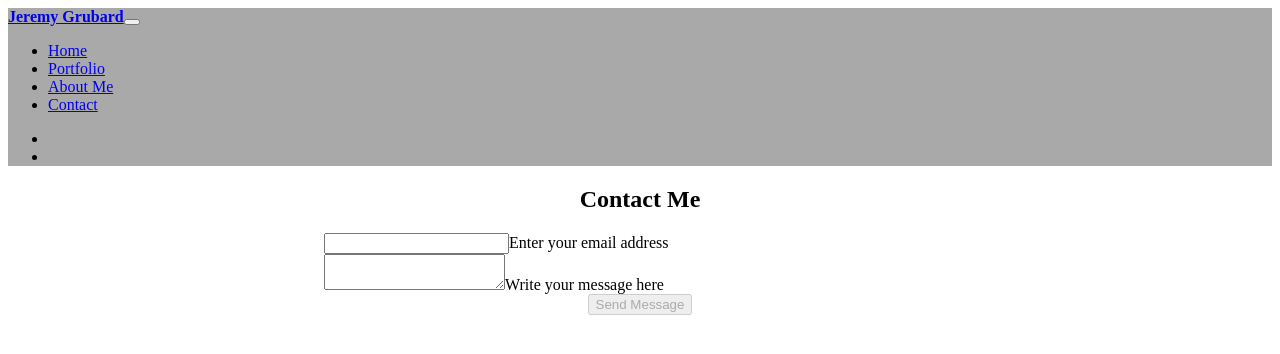
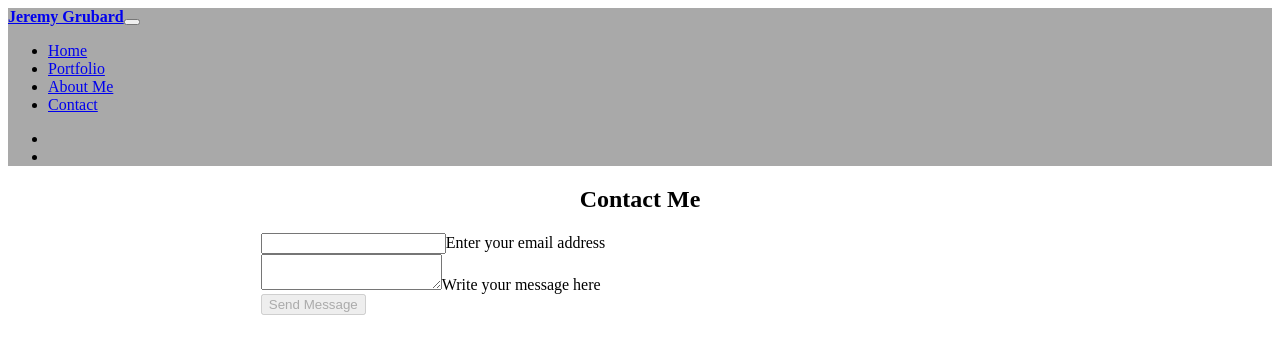
Before and after one commit to jgrubard/jg-website, a React app: page /#/contact in a window 1280 px wide. Shown: the top 354 px of the page. Built offline with nearby package versions, Linux system fonts and the light colour scheme; the HTML template or start-up script is replaced by a standard one.

Commit message:
email and videos working

```diff
--- a/client/src/components/Contact.js
+++ b/client/src/components/Contact.js
@@ -9,7 +9,9 @@ class Contact extends Component {
     this.state = {
       email: '',
       message: '',
-      sent: false
+      sent: false,
+      // sent: true,
+      validEmail: true
     }
     this.sendEmail = this.sendEmail.bind(this);
     this.onChange = this.onChange.bind(this);
@@ -24,8 +26,12 @@ class Contact extends Component {
 
   sendEmail() {
     const { email, message } = this.state;
-    this.sendDataToServer({ email, message });
-    this.setState({ email: '', message: '', sent: true });
+    if(email.indexOf('@') === -1) {
+      this.setState({ validEmail: false });
+    } else {
+      this.sendDataToServer({ email, message });
+      this.setState({ email: '', message: '', sent: true });
+    }
   }
 
   sendAgain() {
@@ -41,7 +47,7 @@ class Contact extends Component {
 
   render() {
     console.log(this.state)
-    const { email, message, sent } = this.state;
+    const { email, message, sent, validEmail } = this.state;
     const { onChange, sendEmail, sendAgain } = this;
     return (
       <div>
@@ -49,8 +55,10 @@ class Contact extends Component {
         {
           sent ? (
             <div style={styles.input}>
-              <h4 style={styles.title}>Thanks for the message!</h4>
-              <h4 style={styles.title}>I'll get back to you as soon as I can!</h4>
+              <div style={styles.thankYou}>
+                <h4 style={styles.title}>Thanks for the message!</h4>
+                <h4 style={styles.title}>I'll get back to you as soon as I can!</h4>
+              </div>
               <h5 style={styles.title}>~ Jeremy</h5>
               <Button
                 color='primary'
@@ -70,6 +78,9 @@ class Contact extends Component {
                 value={email}
                 onChange={onChange}
               />
+              { !validEmail && email &&
+                  <span style={styles.error}>Please enter a valid email address.</span>
+              }
               <Input
                 type='textarea'
                 label='Write your message here'
@@ -101,12 +112,19 @@ const styles = {
     textAlign: 'center'
   },
   input: {
-    width: '50%',
+    width: '60%',
     margin: '0 auto'
   },
   button: {
-    margin: '0 auto',
+    margin: '30 auto',
     display: 'flex',
     justifyContent: 'center'
+  },
+  error: {
+    fontSize: '14',
+    color: 'red'
+  },
+  thankYou: {
+    margin: '30 0'
   }
 }
--- a/client/src/components/Portfolio.js
+++ b/client/src/components/Portfolio.js
@@ -1,8 +1,15 @@
 import React from 'react';
+import PairUp from './PortfolioPages/PairUp';
+import BetaTogether from './PortfolioPages/BetaTogether';
 
 const Portfolio = () => {
   return (
-    <h2>This is my portfolio</h2>
+    <div>
+      <h2>This is my portfolio</h2>
+      <PairUp />
+      <hr />
+      <BetaTogether />
+    </div>
   );
 }
 
--- /dev/null
+++ b/client/src/components/PortfolioPages/PairUp.js
@@ -0,0 +1,16 @@
+import React from 'react';
+import ReactPlayer from 'react-player';
+
+const PairUp = () => {
+  return (
+    <div>
+      <h3>Pair Up!</h3>
+      <ReactPlayer
+        url='https://www.youtube.com/watch?v=oQXhNspw-pE'
+        controls={true}
+      />
+    </div>
+  );
+}
+
+export default PairUp;
--- /dev/null
+++ b/client/src/components/PortfolioPages/betaTogether.js
@@ -0,0 +1,16 @@
+import React from 'react';
+import ReactPlayer from 'react-player';
+
+const BetaTogether = () => {
+  return (
+    <div>
+      <h3>betaTogether</h3>
+      <ReactPlayer
+        url='https://www.youtube.com/watch?v=UEuhqUbGRHI'
+        controls={true}
+      />
+    </div>
+  );
+}
+
+export default BetaTogether;
--- a/package.json
+++ b/package.json
@@ -24,6 +24,7 @@
     "nodemailer": "^4.6.8",
     "react": "^16.5.1",
     "react-dom": "^16.2.0",
+    "react-player": "^1.6.4",
     "react-router-dom": "^4.2.2",
     "webpack": "^3.11.0"
   }
```
Also changed, not shown: 1 other file (tests, documents, lock files or other folders).
